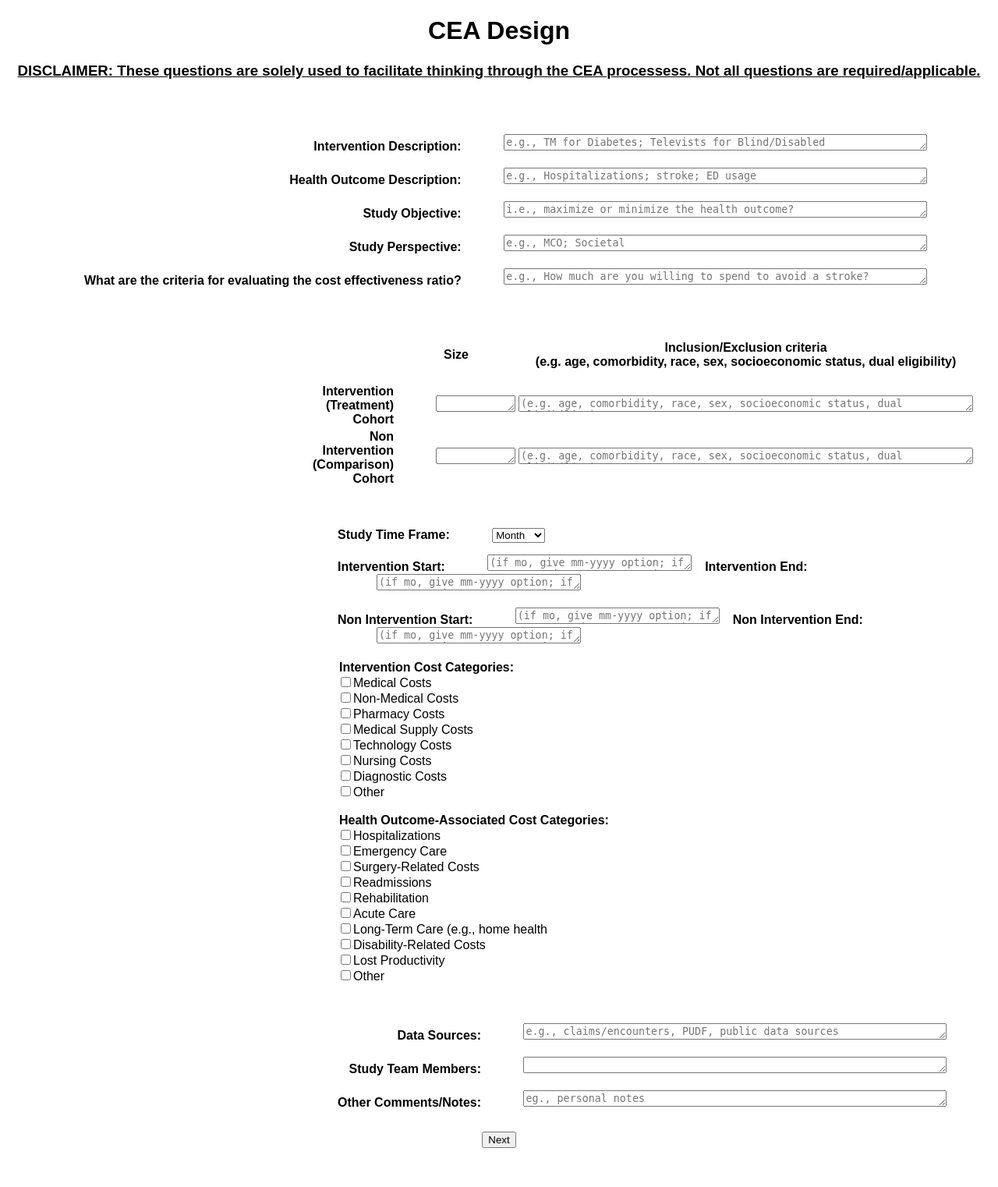
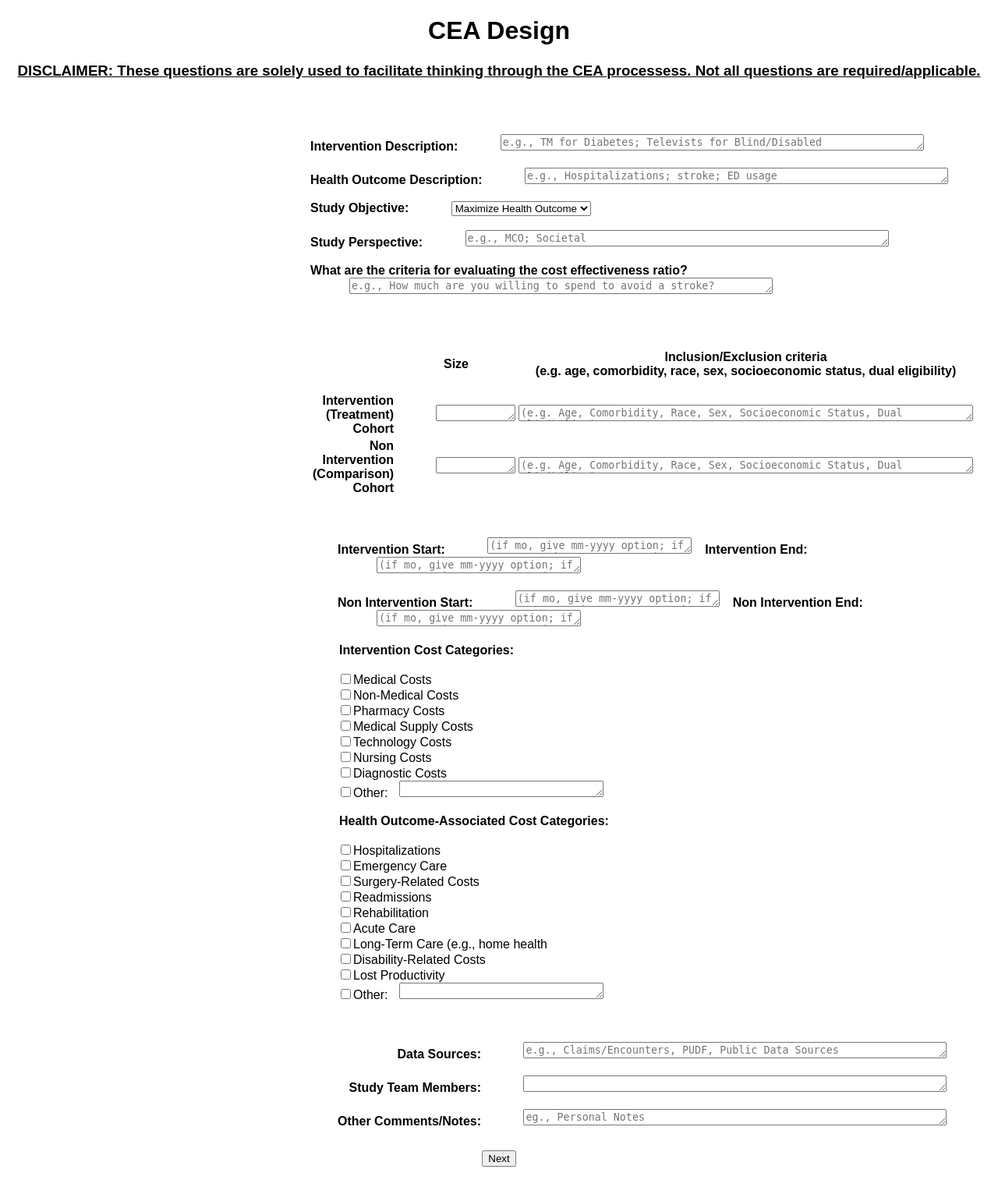
Before and after one commit to Hariharan2907/telemed_project, a Flask app: page / in a window 1280 px wide. Shown: the part 54-1576 px from the top of the page at 78% size. Before the commit the page ends 1526 px from the top, so only its background shows below. Run offline with Flask 2, Linux system fonts and the light colour scheme; parts of the project's set-up code (start-up, migrations or seed data) failed here and were passed over.

Commit message:
Add files via upload

```diff
--- a/templates/index.html
+++ b/templates/index.html
@@ -3,8 +3,8 @@
       <center><h1>CEA Design</h1></center>
       <center><h3><u>DISCLAIMER: These questions are solely used to facilitate thinking through the CEA processess. Not all questions are required/applicable.</u></h3></center>
       <br><br>
-      <div style="margin: 15px 30px 10px 100px">
-        <div style="display: inline-block; text-align: right;">
+      <div style="margin: 15px 30px 10px 390px">
+        <div style="display: inline-block; text-align: left;">
       <form method = "POST" action="data_entry">
 
         <label for="inter_desc"> Intervention Description: </label>
@@ -15,8 +15,16 @@
         <textarea id="health_desc" style="margin-left:50px" name="health_desc" rows ="1" cols="65" placeholder="e.g., Hospitalizations; stroke; ED usage"></textarea>
 
         <br><br>
+
+          <div style="display: inline-block; text-align: right;">
         <label for="study_obj"> Study Objective: </label>
-        <textarea id="study_obj" style="margin-left:50px" name="study_obj" rows ="1" cols="65" placeholder="i.e., maximize or minimize the health outcome?"></textarea>
+        <select name="study_obj" id = "study_obj" style="margin-left:50px">
+          <option value="max_outcome"> Maximize Health Outcome</option>
+          <option value="min_outcome"> Minimize Health Outcome</option>
+        </select>
+        </div>
+
+
 
         <br><br>
         <label for="study_pers"> Study Perspective: </label>
@@ -40,12 +48,12 @@
           <tr>
             <td><b>Intervention (Treatment) Cohort</b></td>
             <td><textarea id="interv_size" style="margin-left:50px" name="interv_size" rows ="1" cols="10"></textarea></td>
-            <td><textarea id="interv_crit" style ="margin:auto" name="interv_crit" rows ="1" cols="70" placeholder="(e.g. age, comorbidity, race, sex, socioeconomic status, dual eligibility)"></textarea></td>
+            <td><textarea id="interv_crit" style ="margin:auto" name="interv_crit" rows ="1" cols="70" placeholder="(e.g. Age, Comorbidity, Race, Sex, Socioeconomic Status, Dual Eligibility)"></textarea></td>
           </tr>
           <tr>
             <td><b> Non Intervention (Comparison) Cohort</b></td>
             <td><textarea id="noninterv_size" style="margin-left:50px" name="noninterv_size" rows ="1" cols="10"></textarea></td>
-            <td><textarea id="noninterv_crit" style ="margin:auto" name="noninterv_crit" rows ="1" cols="70" placeholder="(e.g. age, comorbidity, race, sex, socioeconomic status, dual eligibility)"></textarea></td>
+            <td><textarea id="noninterv_crit" style ="margin:auto" name="noninterv_crit" rows ="1" cols="70" placeholder="(e.g. Age, Comorbidity, Race, Sex, Socioeconomic Status, Dual Eligibility)"></textarea></td>
           </tr>
         </table>
         <br><br>
@@ -56,16 +64,7 @@
       </form>
 
       <form method = "POST" action ="data_entry" >
-        <div style="margin: 15px 30px 10px 425px">
-          <div style="display: inline-block; text-align: left;">
-            <label for="study_time"> Study Time Frame: </label>
-        <select style="margin-left:50px"  name="study_time" id="study_time">
-          <option value="month">Month</option>
-          <option value="quarter">Quarter</option>
-          <option value="year">Year</option>
-        </select>
-        </div>
-      </div>
+
 
 
       <div style="margin: 15px 30px 10px 425px">
@@ -83,6 +82,7 @@
       <textarea id="noninter_end" style="margin-left:50px" name="noninter_end" rows ="1" cols="30" placeholder="(if mo, give mm-yyyy option; if quarter, give qtr-yyyy option; if year, give yyyy option)"></textarea>
       <br><br>
       <legend><b>Intervention Cost Categories:</b></legend>
+      <br>
       <input type="checkbox" name="med_cost" value="med_cost">Medical Costs<br>
       <input type="checkbox" name="nonmed_cost" value="nonmed_cost">Non-Medical Costs<br>
       <input type="checkbox" name="pharm_cost" value="pharm_cost">Pharmacy Costs<br>
@@ -90,9 +90,10 @@
       <input type="checkbox" name="tech_cost" value="tech_cost">Technology Costs<br>
       <input type="checkbox" name="nurse_cost" value="nurse_cost">Nursing Costs<br>
       <input type="checkbox" name="diag_cost" value="diag_cost">Diagnostic Costs<br>
-      <input type="checkbox" name="other" value="other">Other<br>
+      <input type="checkbox" name="other" value="other">Other: <textarea id="other" style="margin-left:10px" name="other" rows ="1" cols="30"></textarea> <br>
       <br>
       <legend><b>Health Outcome-Associated Cost Categories:</b></legend>
+      <br>
       <input type="checkbox" name="hospit" value="hospit">Hospitalizations<br>
       <input type="checkbox" name="em_care" value="em_care">Emergency Care<br>
       <input type="checkbox" name="sur_costs" value="sur_costs">Surgery-Related Costs<br>
@@ -102,7 +103,7 @@
       <input type="checkbox" name="long_care" value="long_care">Long-Term Care (e.g., home health<br>
       <input type="checkbox" name="disab_cost" value="disab_cost">Disability-Related Costs<br>
       <input type="checkbox" name="lost_prod" value="lost_prod">Lost Productivity<br>
-      <input type="checkbox" name="other1" value="other1">Other<br>
+      <input type="checkbox" name="other1" value="other1">Other: <textarea id="other1" style="margin-left:10px" name="other1" rows ="1" cols="30"></textarea><br>
       <br>
 
       <br>
@@ -112,7 +113,7 @@
       <div style="margin: 15px 30px 10px 425px">
       <div style="display: inline-block; text-align: right;">
         <label for="data_source">Data Sources: </label>
-        <textarea id="data_source" style="margin-left:50px" name="data_source" rows ="1" cols="65" placeholder="e.g., claims/encounters, PUDF, public data sources"></textarea>
+        <textarea id="data_source" style="margin-left:50px" name="data_source" rows ="1" cols="65" placeholder="e.g., Claims/Encounters, PUDF, Public Data Sources"></textarea>
 
         <br><br>
         <label for="team_memb">Study Team Members: </label>
@@ -120,7 +121,7 @@
 
         <br><br>
         <label for="comments">Other Comments/Notes: </label>
-        <textarea id="comments" style="margin-left:50px" name="comments" rows ="1" cols="65" placeholder="eg., personal notes"></textarea>
+        <textarea id="comments" style="margin-left:50px" name="comments" rows ="1" cols="65" placeholder="eg., Personal Notes"></textarea>
         <br><br>
       </div>
       </div>
```
Also changed, not shown: templates/demographics.html (+1 -7 lines).
